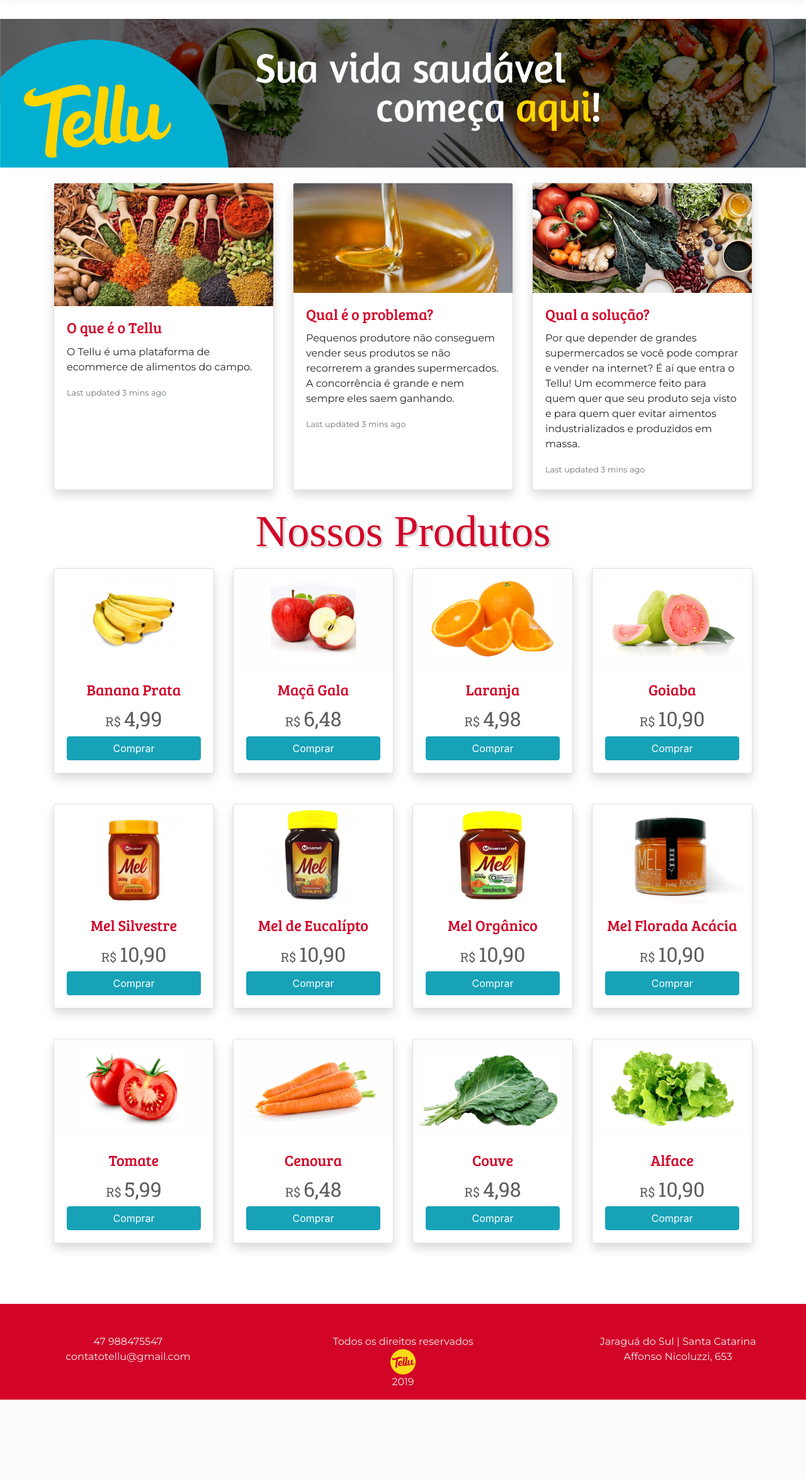
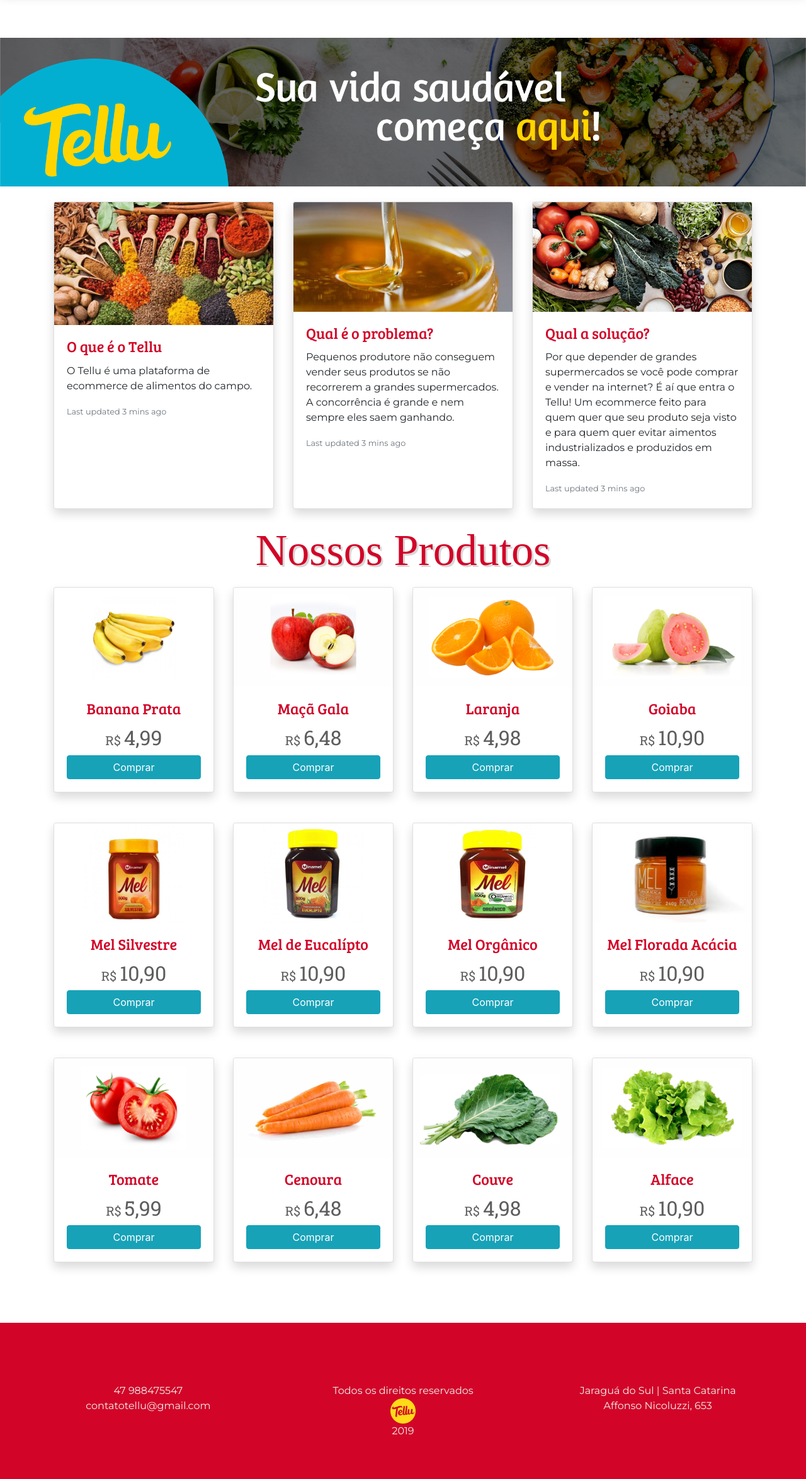
Before and after one commit to EduPassero/Tellu_Trabalho_Faculdade, a PHP site: page /index.html in a window 1280 px wide. Shown: the whole page at 63% size. Before the commit the page ends 2222 px from the top, so only its background shows below. Run offline with PHP 8.4, Linux system fonts and the light colour scheme.

Commit message:
Update style.css

```diff
--- a/css/style.css
+++ b/css/style.css
@@ -48,11 +48,28 @@ h4{
 p{font-family: 'Montserrat', sans-serif;}
 ul{font-family: 'Montserrat', sans-serif; color: rgb(93, 93, 94);}
 
+html{
+  height: 100%;
+}
+
 body{
-  padding-top: 30px;
+  padding-top: 60px;
   margin: 0;
   display:flex;
   flex-direction: column;
+
+  min-height: 100vh;
+
+  display: flex;
+  flex-direction: column;
+}
+
+footer{
+  background: #D20528;
+  color: #F0F1F1;
+  padding: 3em;
+
+  margin-top: auto;
 }
 
 .vermelho{background-color: #D20528;}
```
